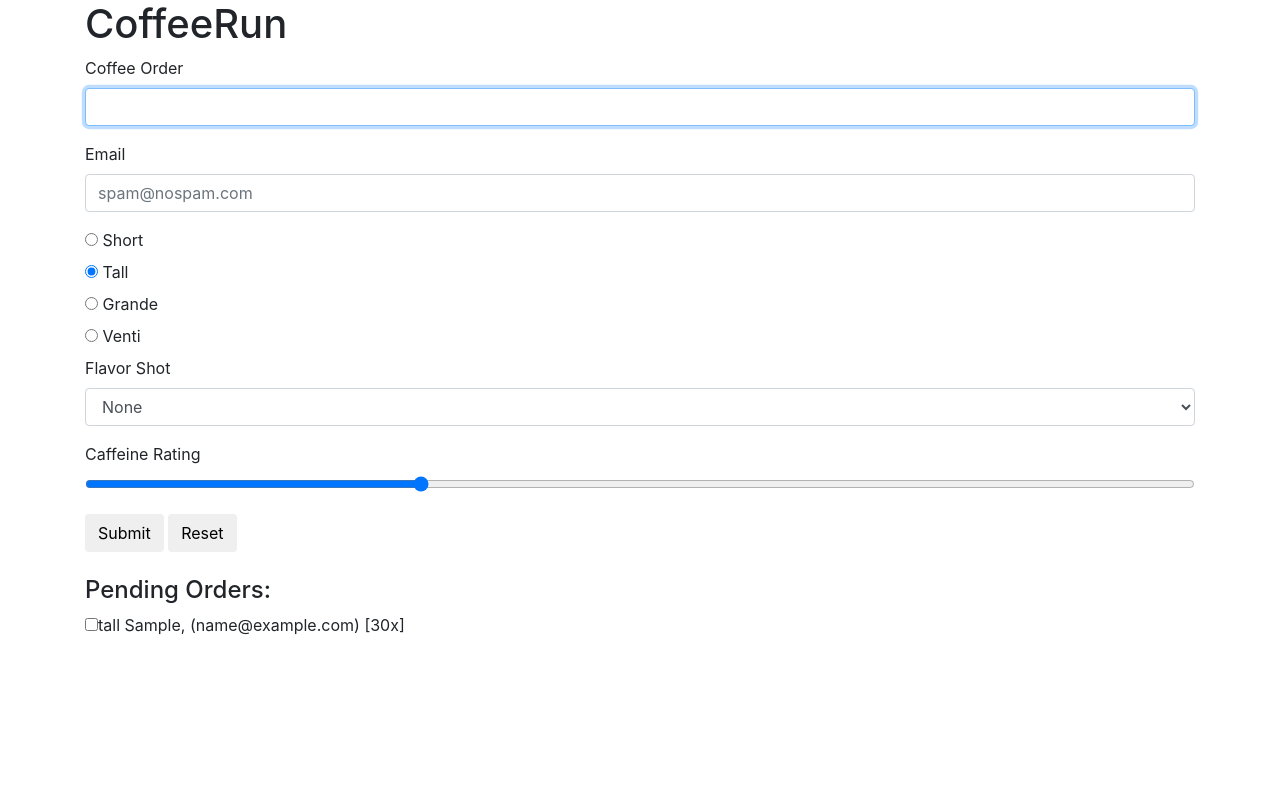
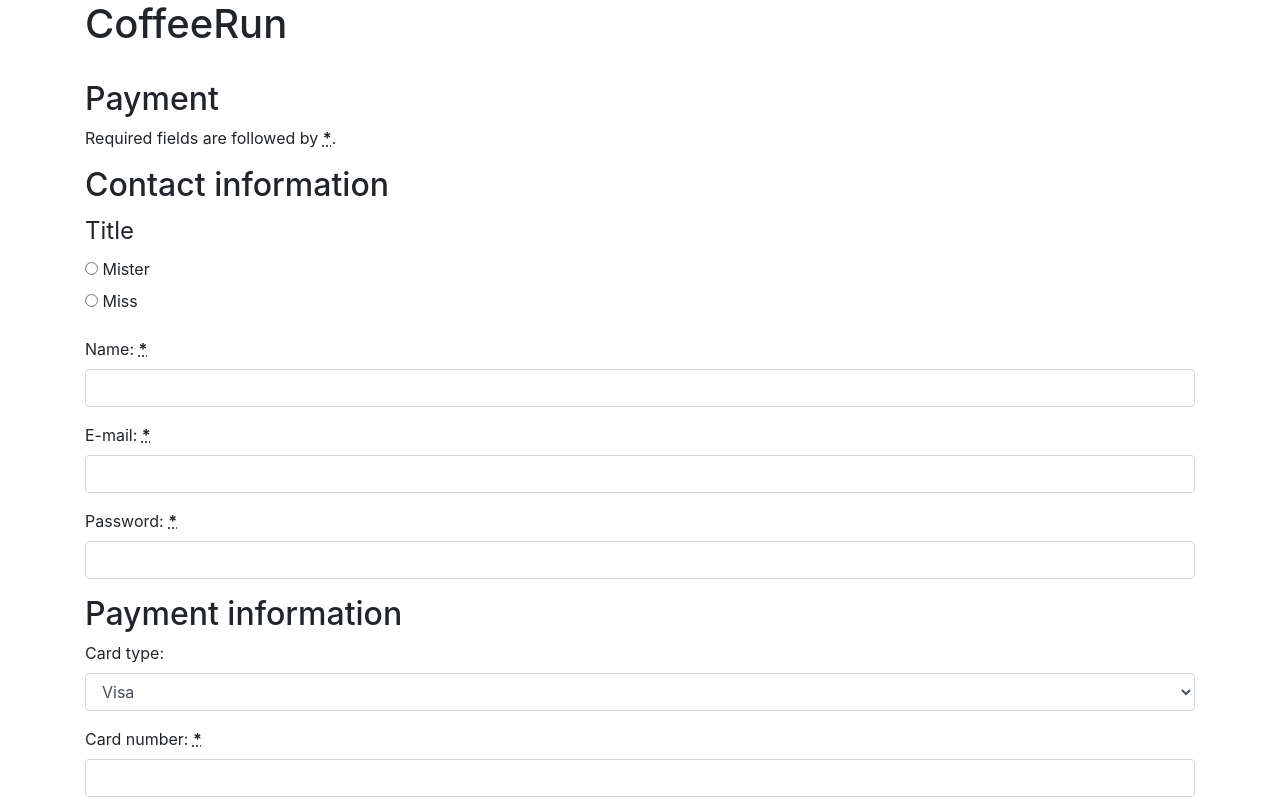
Before and after one commit to cherneydh/CoffeeRun, a plain HTML site: page index.html in a window 1280 px wide. Both pictures are taken after typing "Sample", "name@example.com" into the empty fields and a click on the button "Submit". Shown: the top 800 px of the page. Drawn offline with nearby package versions, Linux system fonts and the light colour scheme.

Commit message:
Final Beautify

```diff
--- a/index.html
+++ b/index.html
@@ -1,17 +1,19 @@
 <!doctype html>
 <html>
+
 <head>
   <meta charset="utf-8">
   <title>coffeerun</title>
   <link rel="stylesheet" href="https://cdnjs.cloudflare.com/ajax/libs/twitter-bootst
 rap/4.1.1/css/bootstrap.min.css">
 </head>
+
 <body class="container">
   <header>
     <h1>CoffeeRun</h1>
   </header>
   <section>
-     <div class="panel panel-default">
+    <div id="info" class="panel panel-default">
       <div class="panel-body">
         <form data-coffee-order="form">
           <div class="form-group">
@@ -20,8 +22,7 @@ rap/4.1.1/css/bootstrap.min.css">
           </div>
           <div class="form-group">
             <label for="emailInput">Email</label>
-             <input class="form-control" type="email" name="email"
-               id="emailInput" value="" placeholder="spam@nospam.com">
+            <input class="form-control" type="email" name="email" id="emailInput" value="" placeholder="spam@nospam.com">
           </div>
           <div class="radio">
             <label>
@@ -59,11 +60,92 @@ rap/4.1.1/css/bootstrap.min.css">
           </div>
           <div class="form-group">
             <label for="strengthLevel">Caffeine Rating</label><br/>
-              <input name="strength" id="strengthLevel" type="range" value="30"
-              style="width: 100%;">
+            <input name="strength" id="strengthLevel" type="range" value="30" style="width: 100%;">
           </div>
           <button type="submit" class="btn btn-default">Submit</button>
           <button type="reset" class="btn btn-default">Reset</button>
+        </form>
+      </div>
+    </div>
+    <br>
+    <div id="payment" style="display:none;" class="panel panel-default">
+      <div class="panel-body">
+        <h2>Payment</h2>
+        <form>
+          <p>Required fields are followed by <strong><abbr title="required">*</abbr></strong>.</p>
+          <section>
+            <h2>Contact information</h2>
+            <fieldset>
+              <legend>Title</legend>
+              <div>
+                <label for="title_1">
+                       <input type="radio" id="title_1" name="title" value="Mr.">
+                       Mister
+                     </label>
+              </div>
+              <div>
+                <label for="title_2">
+                       <input type="radio" id="title_2" name="title" value="Ms.">
+                       Miss
+                     </label>
+              </div>
+            </fieldset>
+            <p>
+              <div class="form-group">
+                <label for="name">
+                 <span>Name: </span>
+                 <strong><abbr title="required">*</abbr></strong>
+               </label>
+                <input class="form-control" type="text" id="name" name="username">
+              </div>
+            </p>
+            <p>
+              <label for="mail">
+                 <span>E-mail: </span>
+                 <strong><abbr title="required">*</abbr></strong>
+               </label>
+              <input class="form-control" type="email" id="mail" name="usermail">
+            </p>
+            <p>
+              <label for="pwd">
+                 <span>Password: </span>
+                 <strong><abbr title="required">*</abbr></strong>
+               </label>
+              <input class="form-control" type="password" id="pwd" name="password">
+            </p>
+          </section>
+          <section>
+            <h2>Payment information</h2>
+            <p>
+              <label for="card">
+                 <span>Card type:</span>
+               </label>
+              <select class="form-control" id="card" name="usercard">
+                 <option value="visa">Visa</option>
+                 <option value="mc">Mastercard</option>
+                 <option value="amex">American Express</option>
+               </select>
+            </p>
+            <p>
+              <label for="number">
+                 <span>Card number:</span>
+                 <strong><abbr title="required">*</abbr></strong>
+               </label>
+              <input class="form-control" type="text" id="number" name="cardnumber">
+            </p>
+            <p>
+              <label for="date">
+                 <span>Expiration date:</span>
+                 <strong><abbr title="required">*</abbr></strong>
+                 <em>formatted as mm/yy</em>
+               </label>
+              <input class="form-control" type="text" id="date" name="expiration">
+            </p>
+          </section>
+          <section>
+            <button types="submit" class="btn btn-default">Submit</button>
+            <button type="reset" class="btn btn-default">Reset</button>
+          </section>
         </form>
       </div>
     </div>
@@ -76,12 +158,12 @@ rap/4.1.1/css/bootstrap.min.css">
       </div>
     </div>
   </section>
-    <script src="https://cdnjs.cloudflare.com/ajax/libs/jquery/2.1.4/jquery.min.js"
-      charset="utf-8"></script>
+  <script src="https://cdnjs.cloudflare.com/ajax/libs/jquery/2.1.4/jquery.min.js" charset="utf-8"></script>
   <script src="scripts/checklist.js" charset="utf-8"></script>
   <script src="scripts/formhandler.js" charset="utf-8"></script>
   <script src="scripts/datastore.js" charset="utf-8"></script>
   <script src="scripts/truck.js" charset="utf-8"></script>
   <script src="scripts/main.js" charset="utf-8"></script>
 </body>
+
 </html>
--- a/scripts/checklist.js
+++ b/scripts/checklist.js
@@ -1,4 +1,4 @@
-(function (window) {
+(function(window) {
   "use strict";
 
   var App = window.App || {};
@@ -15,17 +15,17 @@
     }
   }
 
-  CheckList.prototype.addClickHandler = function (fn) {
-    this.$element.on('click', 'input', function (event) {
+  CheckList.prototype.addClickHandler = function(fn) {
+    this.$element.on("click", "input", function(event) {
       var email = event.target.value;
       this.removeRow(email);
       fn(email);
     }.bind(this));
   };
 
-  CheckList.prototype.addRow = function (coffeeOrder) {
+  CheckList.prototype.addRow = function(coffeeOrder) {
     // Remove any existing rows that match the email address
-    this.removeRow(coffeeOrder.emailAddress);
+    this.removeRow(coffeeOrder.email);
 
     // Create a new instance of a row, using the coffee order info
     var rowElement = new Row(coffeeOrder);
@@ -34,7 +34,7 @@
     this.$element.append(rowElement.$element);
   };
 
-  CheckList.prototype.removeRow = function (email) {
+  CheckList.prototype.removeRow = function(email) {
     this.$element
       .find("[value=\"" + email + "\"]")
       .closest("[data-coffee-order=\"checkbox\"]")
@@ -52,7 +52,7 @@
 
     var $checkbox = $("<input></input>", {
       type: "checkbox",
-      value: coffeeOrder.emailAddress
+      value: coffeeOrder.email
     });
 
     var description = coffeeOrder.size + " ";
--- a/scripts/formhandler.js
+++ b/scripts/formhandler.js
@@ -14,40 +14,26 @@
     }
   }
 
-  function myModal(f) {
-    var form = f,
-      modal = $("<div/>", {
-        "id": "alert",
-        "html": "<iframe src=\"url\"></iframe>"
-      })
-        .dialog({
-          "title": "Iframe in a modal window",
-          "modal": true,
-          "width": 350,
-          "height": "auto",
-          "buttons": {
-            "OK": function() {
-              $(this).dialog("close");
-            // do something, maybe call form.submit();
-            }
-          }
-        });
-    return false;
+  function showDiv() {
+    document.getElementById("payment").style.display = "block";
+  }
+
+  function hideDiv() {
+    document.getElementById("info").style.display = "none";
   }
 
   FormHandler.prototype.addSubmitHandler = function(fn) {
-    console.log("Setting submit handler for form");
     this.$formElement.on("submit", function(event) {
       event.preventDefault();
 
       var data = {};
       $(this).serializeArray().forEach(function(item) {
         data[item.name] = item.value;
-        console.log(item.name + ' is ' + item.value);
       });
-      console.log(data);
       fn(data);
       //window.location.replace("payment-form.html");
+      hideDiv();
+      showDiv();
       this.reset();
       this.elements[0].focus();
     });
--- a/scripts/main.js
+++ b/scripts/main.js
@@ -1,4 +1,4 @@
-(function (window) {
+(function(window) {
   "use strict";
   var FORM_SELECTOR = "[data-coffee-order=\"form\"]";
   var CHECKLIST_SELECTOR = "[data-coffee-order=\"checklist\"]";
@@ -13,7 +13,7 @@
   checkList.addClickHandler(myTruck.deliverOrder.bind(myTruck));
   var formHandler = new FormHandler(FORM_SELECTOR);
 
-  formHandler.addSubmitHandler(function (data) {
+  formHandler.addSubmitHandler(function(data) {
     myTruck.createOrder.call(myTruck, data);
     checkList.addRow.call(checkList, data);
   });
--- a/scripts/truck.js
+++ b/scripts/truck.js
@@ -1,4 +1,4 @@
-(function (window) {
+(function(window) {
   "use strict";
   var App = window.App || {};
 
@@ -7,22 +7,22 @@
     this.db = db;
   }
 
-  Truck.prototype.createOrder = function (order) {
-    console.log('Adding order for ' + order.email);
+  Truck.prototype.createOrder = function(order) {
+    console.log("Adding order for " + order.email);
     this.db.add(order.email, order);
   };
 
-  Truck.prototype.deliverOrder = function (customerId) {
-    console.log('Delivering order for ' + customerId);
+  Truck.prototype.deliverOrder = function(customerId) {
+    console.log("Delivering order for " + order.email);
     this.db.remove(customerId);
   };
 
-  Truck.prototype.printOrders = function () {
+  Truck.prototype.printOrders = function() {
     var customerIdArray = Object.keys(this.db.getAll());
-    if(customerIdArray.length > 0){
-      console.log('Truck #' + this.truckId + ' has pending orders:');
+    if (customerIdArray.length > 0) {
+      console.log("Truck #" + this.truckId + " has pending orders:");
     }
-    customerIdArray.forEach(function (id) {
+    customerIdArray.forEach(function(id) {
       console.log(this.db.get(id));
     }.bind(this));
   };
@@ -31,3 +31,5 @@
   window.App = App;
 
 })(window);
+
+//Cannot get rid of console.logs
```
Also changed, not shown: scripts/datastore.js (+5 -5 lines). Lines whose indentation alone changed are shown as unchanged.
